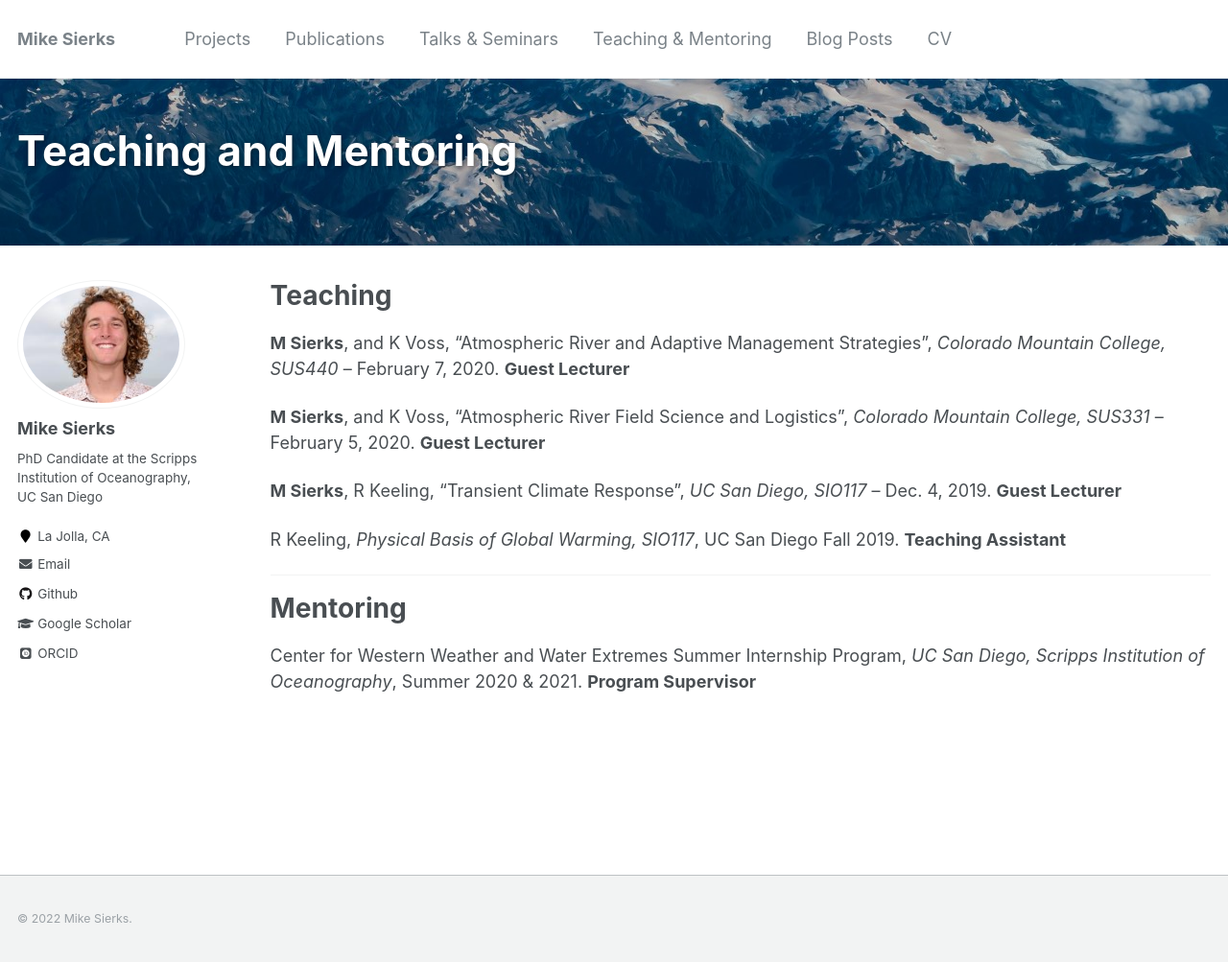
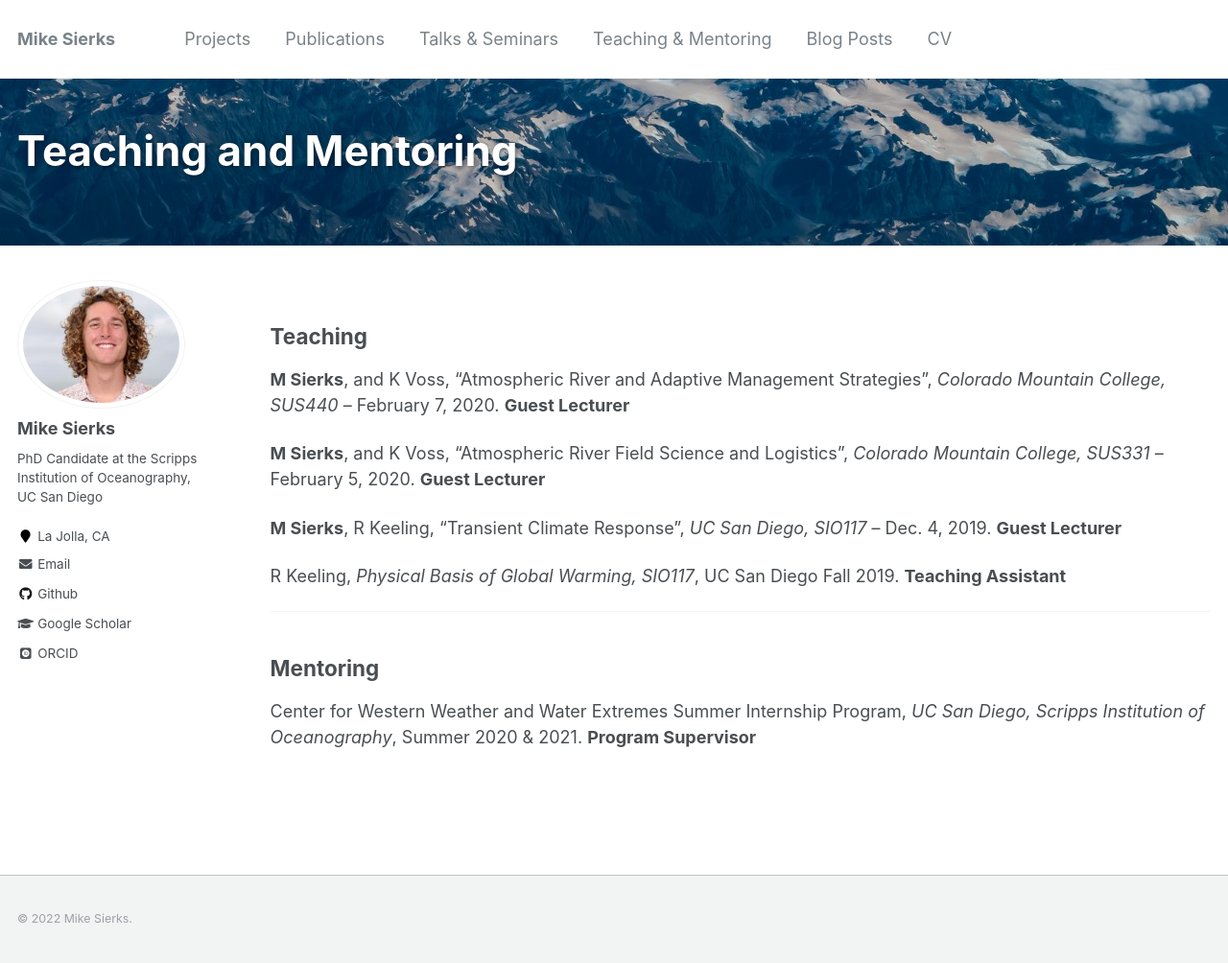
Before and after one commit to mdsierks/mdsierks.github.io, a Jekyll site: the page built from _pages/teach.md, in a window 1280 px wide and 1004 px high. Shown: the whole window at 96% size. Built offline with Jekyll 4.4.1, drawn with Linux system fonts in a browser that asks for light colours; some web fonts are replaced.

Commit message:
fix header text size

```diff
--- a/_pages/teach.md
+++ b/_pages/teach.md
@@ -18,7 +18,7 @@ header:
 {% endfor %}
 
  -->
-# Teaching
+## Teaching
 
 **M Sierks**, and K Voss, “Atmospheric River and Adaptive Management Strategies”, *Colorado Mountain College, SUS440* – February 7, 2020. **Guest Lecturer**
 
@@ -30,6 +30,6 @@ R Keeling, *Physical Basis of Global Warming, SIO117*, UC San Diego Fall 2019. *
 
 --------------------
 
-# Mentoring
+## Mentoring
 
 Center for Western Weather and Water Extremes Summer Internship Program, *UC San Diego, Scripps Institution of Oceanography*, Summer 2020 & 2021. **Program Supervisor**
```
Also changed, not shown: _pages/Seminars.md (+2 -2 lines), _pages/cv.md (+1 -1 lines).
